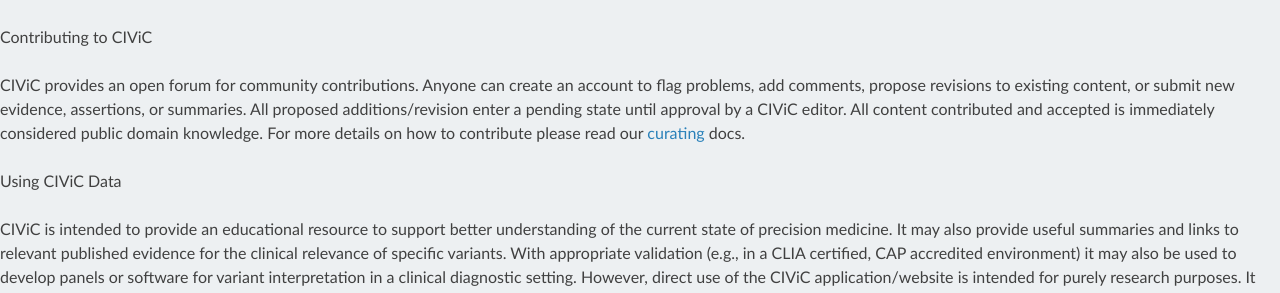
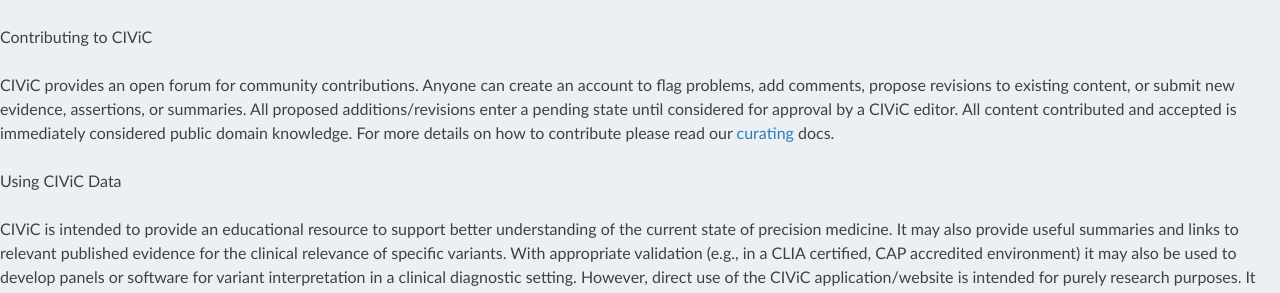
Before and after one commit to griffithlab/civic-docs, a Sphinx documentation site: the page built from docs/about.rst, in a window 1280 px wide. Shown: the part 559-852 px from the top of the page. Built offline with Sphinx 7.4.7 and the Read the Docs theme 2.0.0, drawn with Linux system fonts in a browser that asks for light colours.

Commit message:
Pluralize "revision" for verb agreement; not everything is approved!
Instead of "considered for approval" could say something like "approved
or rejected".  I didn't care for the implication that all contributions
are destined for approval even if they might hope to receive it.

```diff
--- a/docs/about.rst
+++ b/docs/about.rst
@@ -11,7 +11,7 @@
 
 .. rubric:: Contributing to CIViC
 
-CIViC provides an open forum for community contributions. Anyone can create an account to flag problems, add comments, propose revisions to existing content, or submit new evidence, assertions, or summaries. All proposed additions/revision enter a pending state until approval by a CIViC editor. All content contributed and accepted is immediately considered public domain knowledge. For more details on how to contribute please read our :doc:`curating <curating>` docs.
+CIViC provides an open forum for community contributions. Anyone can create an account to flag problems, add comments, propose revisions to existing content, or submit new evidence, assertions, or summaries. All proposed additions/revisions enter a pending state until considered for approval by a CIViC editor. All content contributed and accepted is immediately considered public domain knowledge. For more details on how to contribute please read our :doc:`curating <curating>` docs.
 
 .. rubric:: Using CIViC Data
 
```
